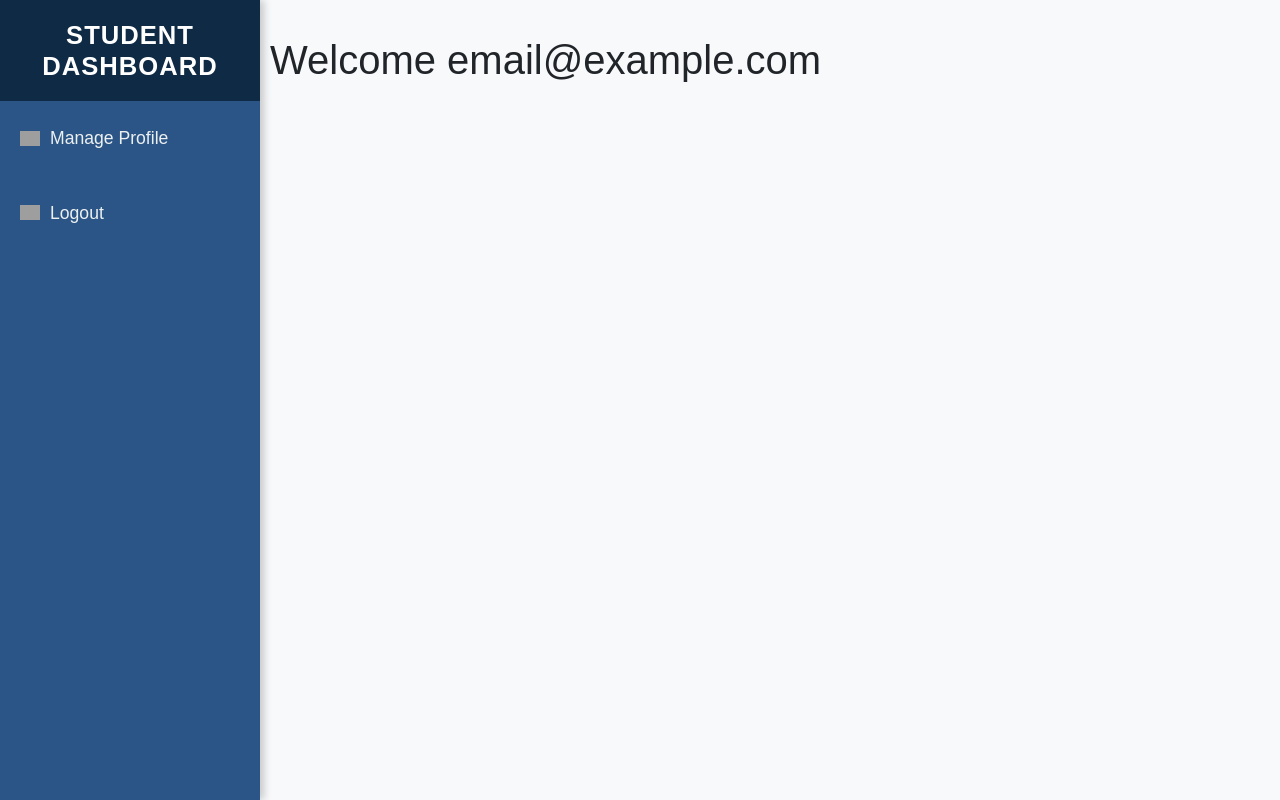
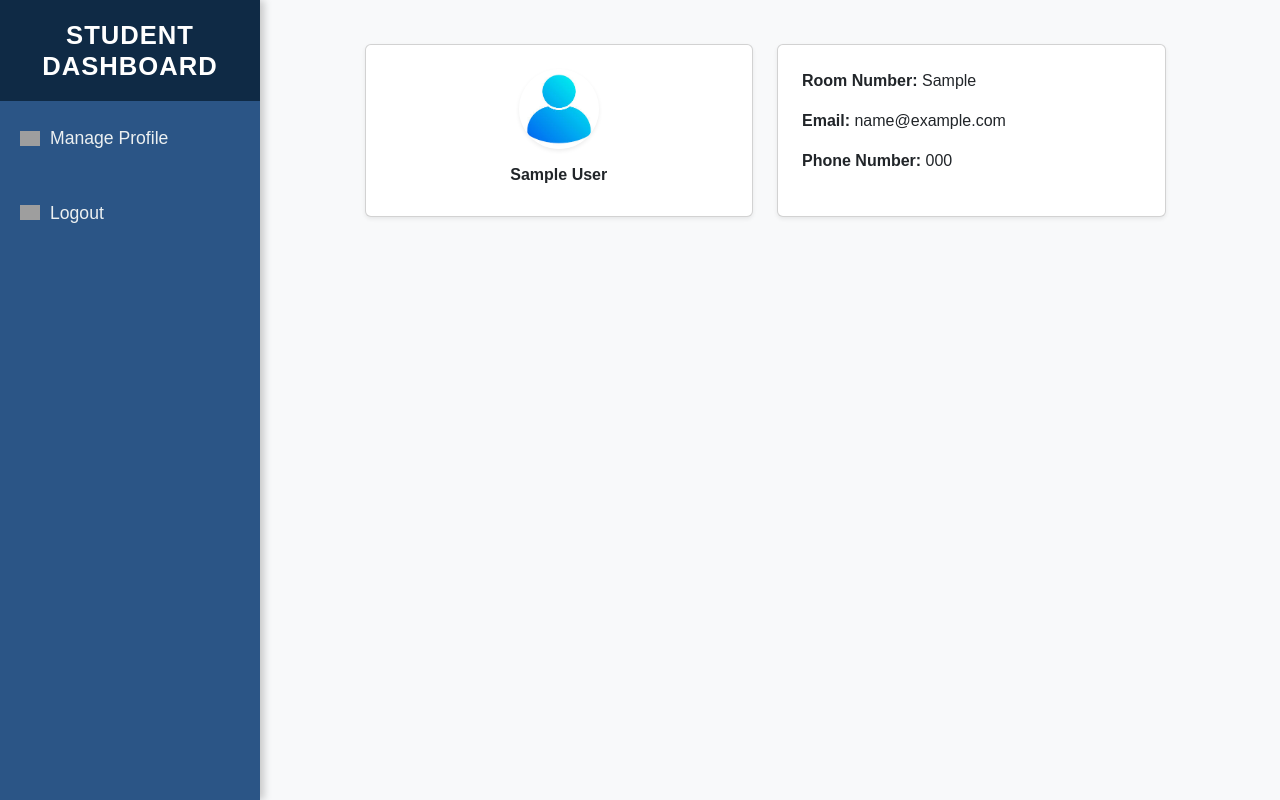
Before and after one commit to Suryadeep2004/DEP-G17, a Flask app: page /student in a window 1280 px wide. Run offline with Flask 2, Linux system fonts and the light colour scheme; the visitor is signed in with stand-in values (Sample User, id 1); tables that the repository leaves empty hold one stand-in row (values such as "Sample post"); grey boxes are pictures that could not be loaded.

Commit message:
Updated the profile page for each user

```diff
--- a/app/student.py
+++ b/app/student.py
@@ -1,10 +1,19 @@
 from flask import Blueprint, render_template, session, redirect, url_for
+from app.models import CustomUser, Student
 
 student_bp = Blueprint("student", __name__)
 
-@student_bp.route("/student")
+@student_bp.route("/student", methods=["GET"])
 def profile():
-    if 'user_id' not in session or session.get('user_role') != 'student':
+    # Redirect if not a student or not logged in
+    if session.get('user_role') != 'student' or 'user_id' not in session:
         return redirect(url_for('auth.login'))
-    email = "email@example.com"
-    return render_template("student/profile.html", email=email)
+
+    user_id = session['user_id']
+    user = CustomUser.query.get(user_id)
+    student = Student.query.get(user_id)
+
+    if not user or not student:
+        return redirect(url_for('auth.login'))
+
+    return render_template("student/profile.html", user=user, student=student)
--- a/templates/student/profile.html
+++ b/templates/student/profile.html
@@ -1,5 +1,32 @@
 {% extends "student/base.html" %}
 
 {% block content %}
-    <h1>Welcome {{email}}</h1>
+<div class="container mt-4">
+    <div class="row justify-content-center">
+        <div class="col-md-10">
+            <div class="row d-flex align-items-stretch"> <!-- Ensures equal height -->
+
+                <!-- Profile Card -->
+                <div class="col-md-6">
+                    <div class="card p-4 shadow-sm text-center h-100"> <!-- h-100 ensures same height -->
+                        <div class="d-flex justify-content-center">
+                            <img src="{{ url_for('static', filename='profile_pic.png') }}" class="rounded-circle shadow-sm mb-3" width="80" height="80" alt="Profile Picture">
+                        </div>
+                        <h6 class="fw-bold">{{ user.name }}</h6>
+                    </div>
+                </div>
+
+                <!-- User Details -->
+                <div class="col-md-6">
+                    <div class="card p-4 shadow-sm h-100"> <!-- h-100 ensures same height -->
+                        <p><strong>Room Number:</strong> {{ student.student_room_no if student.student_room_no else 'Undefined' }}</p>
+                        <p><strong>Email:</strong> {{ user.email }}</p>
+                        <p><strong>Phone Number:</strong> {{ student.student_phone if student.student_phone else 'Undefined' }}</p>
+                    </div>
+                </div>
+
+            </div>
+        </div>
+    </div>
+</div>
 {% endblock %}
```
Also changed, not shown: app/admin.py (+11 -3 lines), app/caretaker.py (+14 -3 lines), app/faculty.py (+11 -3 lines), templates/admin/profile.html (+27 -1 lines), templates/caretaker/profile.html (+27 -1 lines), templates/faculty/profile.html (+28 -1 lines), static/profile_pic.png (added).
